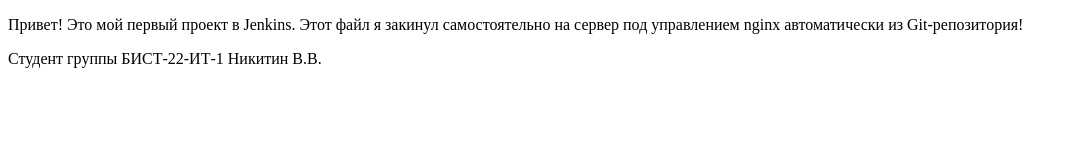
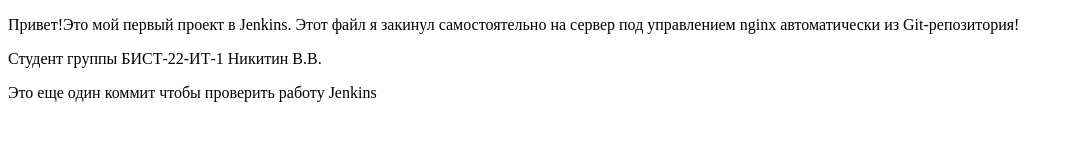
Before and after one commit to vityaii/devops-lab5, a plain HTML site: page index.html in a window 1280 px wide. Shown: the whole page, without its empty margins (0-1077 px from the left). Drawn offline with Linux system fonts and the light colour scheme.

Commit message:
another commit

```diff
--- a/index.html
+++ b/index.html
@@ -5,7 +5,8 @@
     <title>Мой первый проект в Jenkins</title>
 </head>
 <body>
-    <p>Привет! Это мой первый проект в Jenkins. Этот файл я закинул самостоятельно на сервер под управлением nginx автоматически из Git-репозитория!</p>
+    <p>Привет!Это мой первый проект в Jenkins. Этот файл я закинул самостоятельно на сервер под управлением nginx автоматически из Git-репозитория!</p>
     <p>Студент группы БИСТ-22-ИТ-1 Никитин В.В.</p>
+    </p>Это еще один коммит чтобы проверить работу Jenkins </p>
 </body>
 </html>
```
